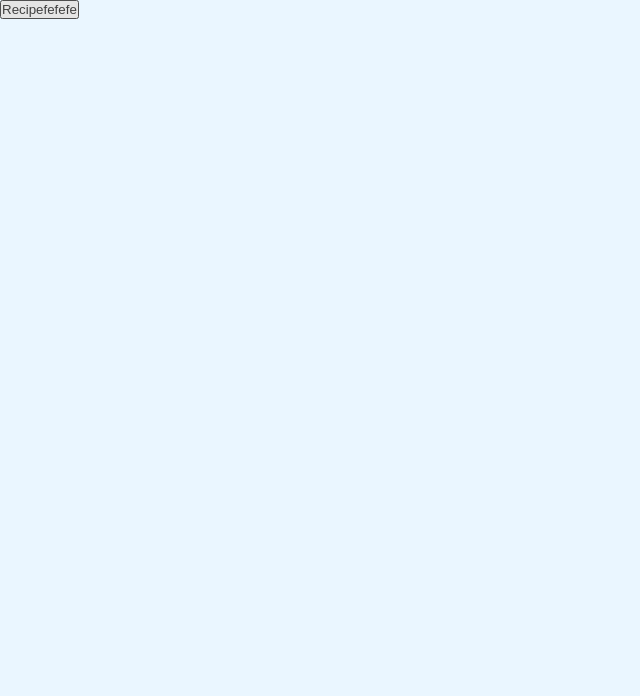
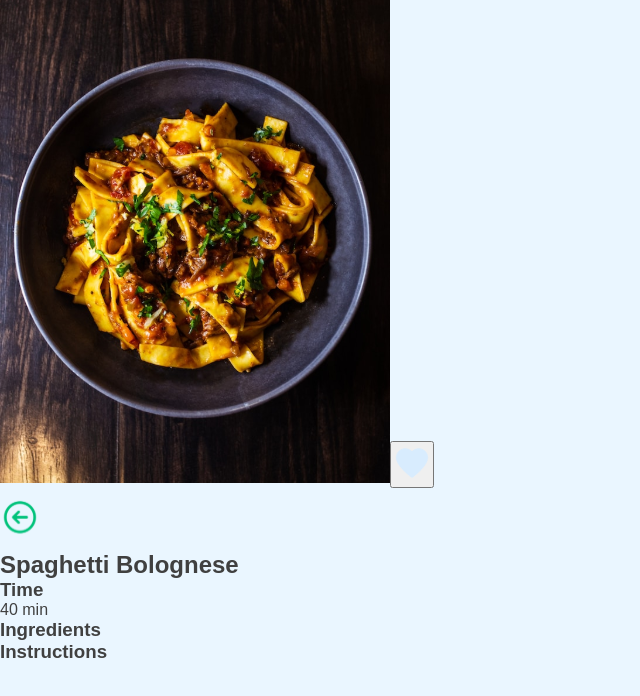
Before and after one commit to factoriaf5-p52/front-recette-social-recetasreactivas, a React (Create React App) app: page /RecipeDetail in a window 1280 px wide. Shown: the top 696 px of the page, without its empty margins (0-640 px from the left). Built offline with nearby package versions, Linux system fonts and the light colour scheme.

Commit message:
added RecipeDetail HTML Schaffolding

```diff
--- a/src/Pages/RecipeDetail/RecipeDetail.tsx
+++ b/src/Pages/RecipeDetail/RecipeDetail.tsx
@@ -1,10 +1,39 @@
 import { RecipeDetailStyle } from './RecipeDetailStyle'
+import foodPic from '../../assets/foodPic.svg'
+import loveGray from '../../assets/loveGray.svg'
+// import { Reviews } from '../../elements/Reviews'
+import backArrow from '../../assets/backArrow.svg'
 
 const RecipeDetail = () =>  {
 
     return (
     <>
-    <RecipeDetailStyle>Recipefefefe</RecipeDetailStyle>
+    <RecipeDetailStyle>
+
+        <img src={foodPic} alt="Spagetti Bolognese" />
+        <button><img src={loveGray} alt="Add to Fav" /></button>
+        <div>
+            <img src= {backArrow}alt="Go back" />
+            <h2>
+                Spaghetti Bolognese
+            </h2>
+        </div>
+            <div className='Rating'>
+                    {/* Rating goes here */}
+            </div>
+        <section>
+            <h3 className=''>Time</h3>
+                <p>40 min</p>
+        </section>
+        <section>
+            <h3 className=''>Ingredients</h3>
+                <p></p>
+        </section>
+        <section>
+            <h3 className=''>Instructions</h3>
+                <p></p>
+        </section>
+    </RecipeDetailStyle>
     </>
     )
 
--- a/src/Pages/RecipeDetail/RecipeDetailStyle.tsx
+++ b/src/Pages/RecipeDetail/RecipeDetailStyle.tsx
@@ -1,5 +1,5 @@
 import styled from "styled-components";
 
-export const RecipeDetailStyle = styled.button`
+export const RecipeDetailStyle = styled.div`
 
 `
--- a/src/components/containers/Recipe/recipeStyle.tsx
+++ b/src/components/containers/Recipe/recipeStyle.tsx
@@ -1,4 +1,6 @@
 import styled from "styled-components";
 
 export const RecipeStyle = styled.div`
+
+
 `
--- a/src/components/elements/Reviews/Reviews.tsx
+++ b/src/components/elements/Reviews/Reviews.tsx
@@ -1,6 +1,6 @@
 import { ReviwsStyle } from './reviewsStyle'
 
-const Reviws = () =>  {
+const Reviews = () =>  {
 
     return (
     <>
@@ -9,4 +9,4 @@ const Reviws = () =>  {
     )
 
 }
-export default Reviws
+export default Reviews
```
Also changed, not shown: src/components/containers/Recipe/Recipe.tsx (+14 -2 lines), src/assets/loveGray.svg (added).
